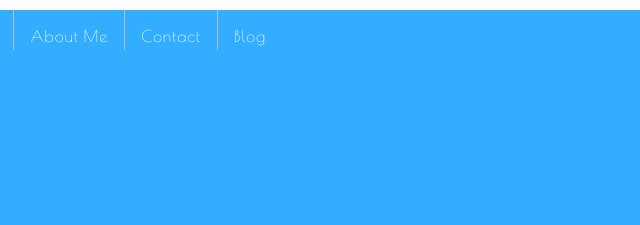
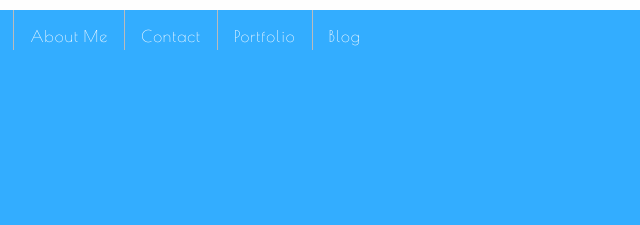
Before and after one commit to erick-munene/tonuidaviesite, a plain HTML site: page index.html in a window 1280 px wide. Shown: the top 225 px of the page, 63-703 px from the left. Drawn offline with nearby package versions, Linux system fonts and the light colour scheme; a web font is replaced by a local one.

Commit message:
portfolio added to my nav and link to the page added too

```diff
--- a/index.html
+++ b/index.html
@@ -28,6 +28,7 @@
           <li><a  href="#">Home</a></li>
           <li><a href="#drone">About Me</a></li>
          <li><a href="#contact">Contact</a></li>
+          <li><a href="#folio">Portfolio</a></li>
           <li><a href="#contact">Blog</a></li>
 </ul>
               </div>
@@ -82,7 +83,7 @@
       </div>
 
 
-      <div class="expanded row">
+      <div id="folio" class="expanded row">
           <div class="large-12 columns">
               <ul id="hexGrid">
             <li class="hex">
```
